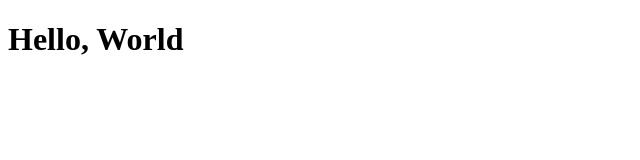
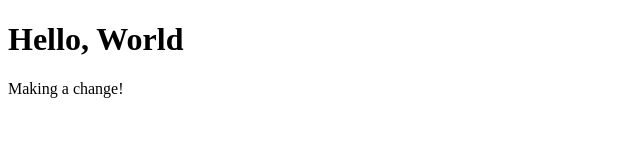
Before and after one commit to amitshah86/GH-Pages, a plain HTML site: page index.html in a window 1280 px wide. Shown: the whole page, without its empty margins (0-640 px from the left). Drawn offline with Linux system fonts and the light colour scheme.

Commit message:
adding a paragraph

```diff
--- a/index.html
+++ b/index.html
@@ -5,6 +5,6 @@
 </head>
 <body>
 <h1>Hello, World</h1>
-
+<p>Making a change!</p>
 </body>
 </html>
```
